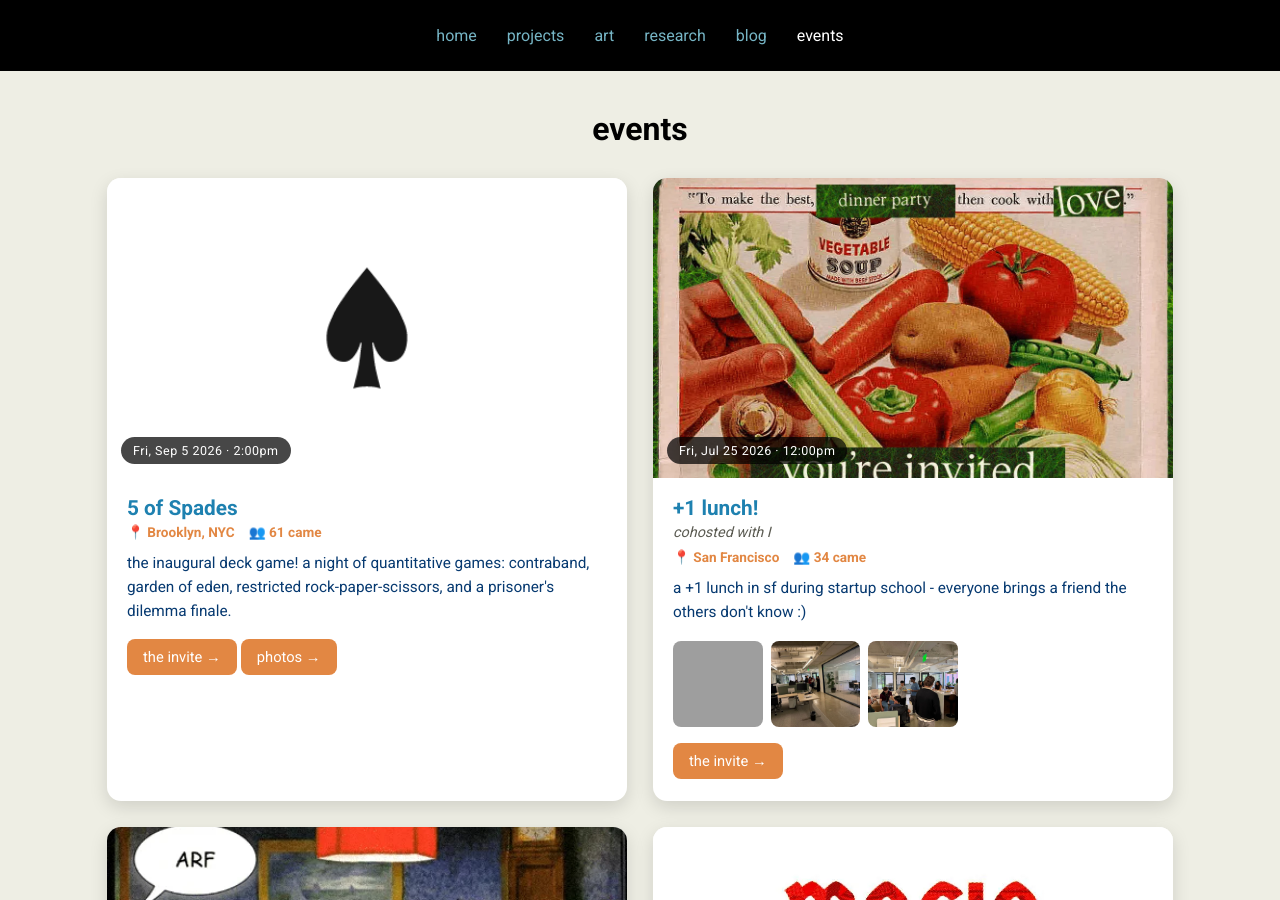
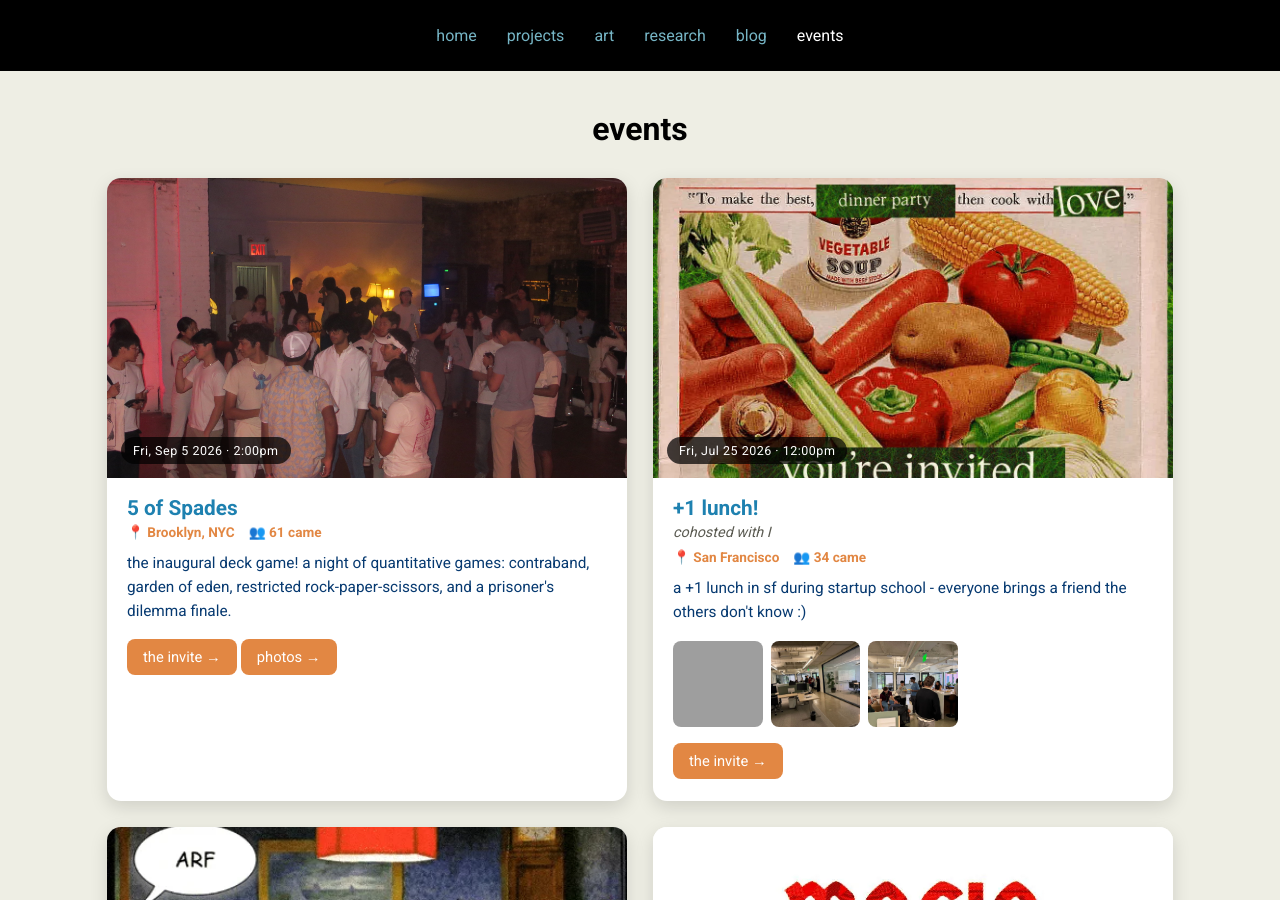
Before and after one commit to swan-07/swan-07.github.io, a Jekyll site: the page built from events.html, in a window 1280 px wide and 900 px high. Built offline with Jekyll 4.4.1, drawn with Linux system fonts in a browser that asks for light colours; grey boxes are pictures that could not be loaded.

Commit message:
Update Five of Spades event cover photo

```diff
--- a/_data/events.yml
+++ b/_data/events.yml
@@ -10,7 +10,7 @@
   headcount: "61 came"
   cohosts: ""
   description: "the inaugural deck game! a night of quantitative games: contraband, garden of eden, restricted rock-paper-scissors, and a prisoner's dilemma finale."
-  cover: "assets/images/events/5-of-spades/cover.png"
+  cover: "assets/images/events/5-of-spades/opening-red.jpg"
   link: "https://partiful.com/e/j44JumdnugCLU8vgeWnJ"
   album: "https://photos.app.goo.gl/F8ivnuT8ofbjR2sh7"
 
```
Also changed, not shown: assets/images/events/5-of-spades/opening-red.jpg (added).
